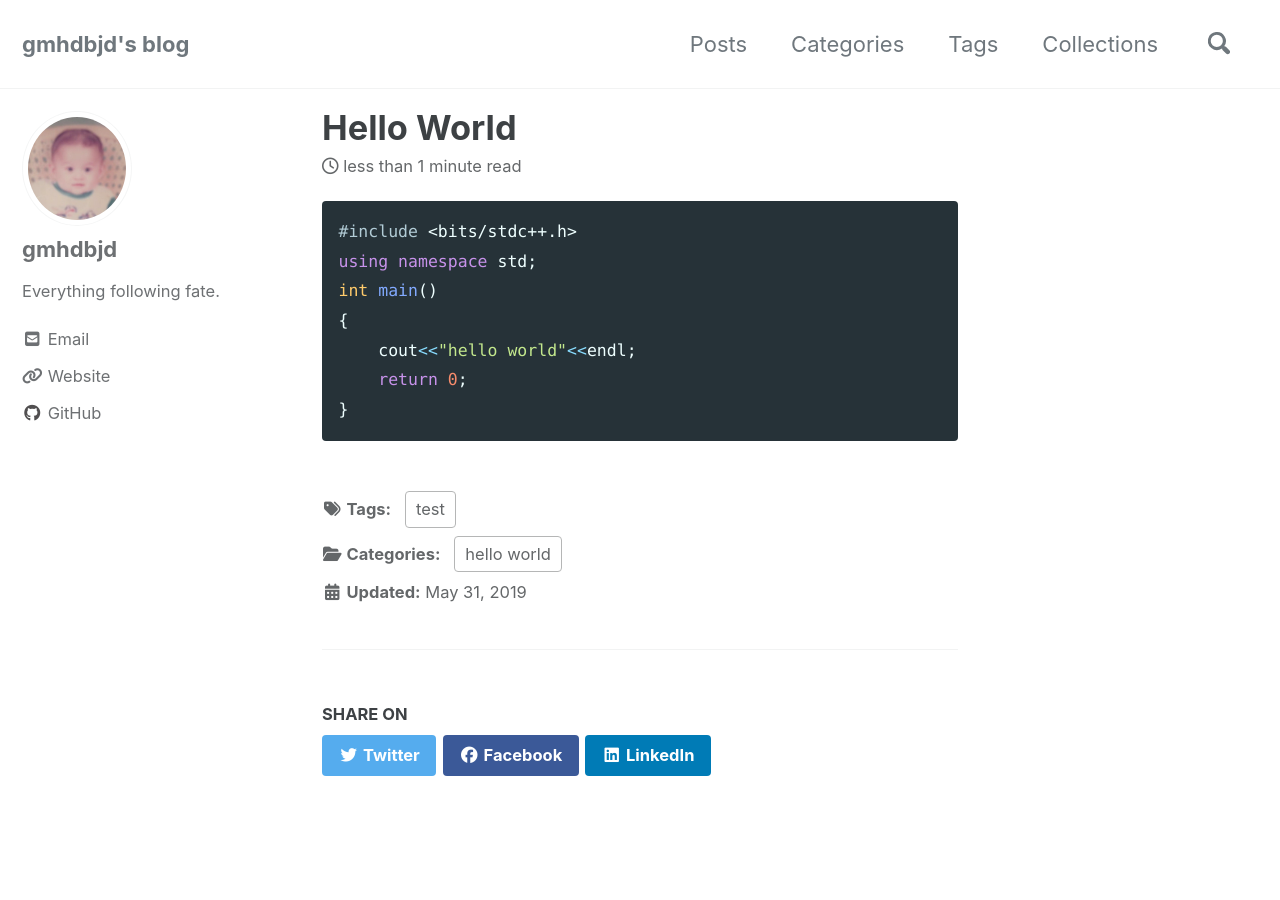
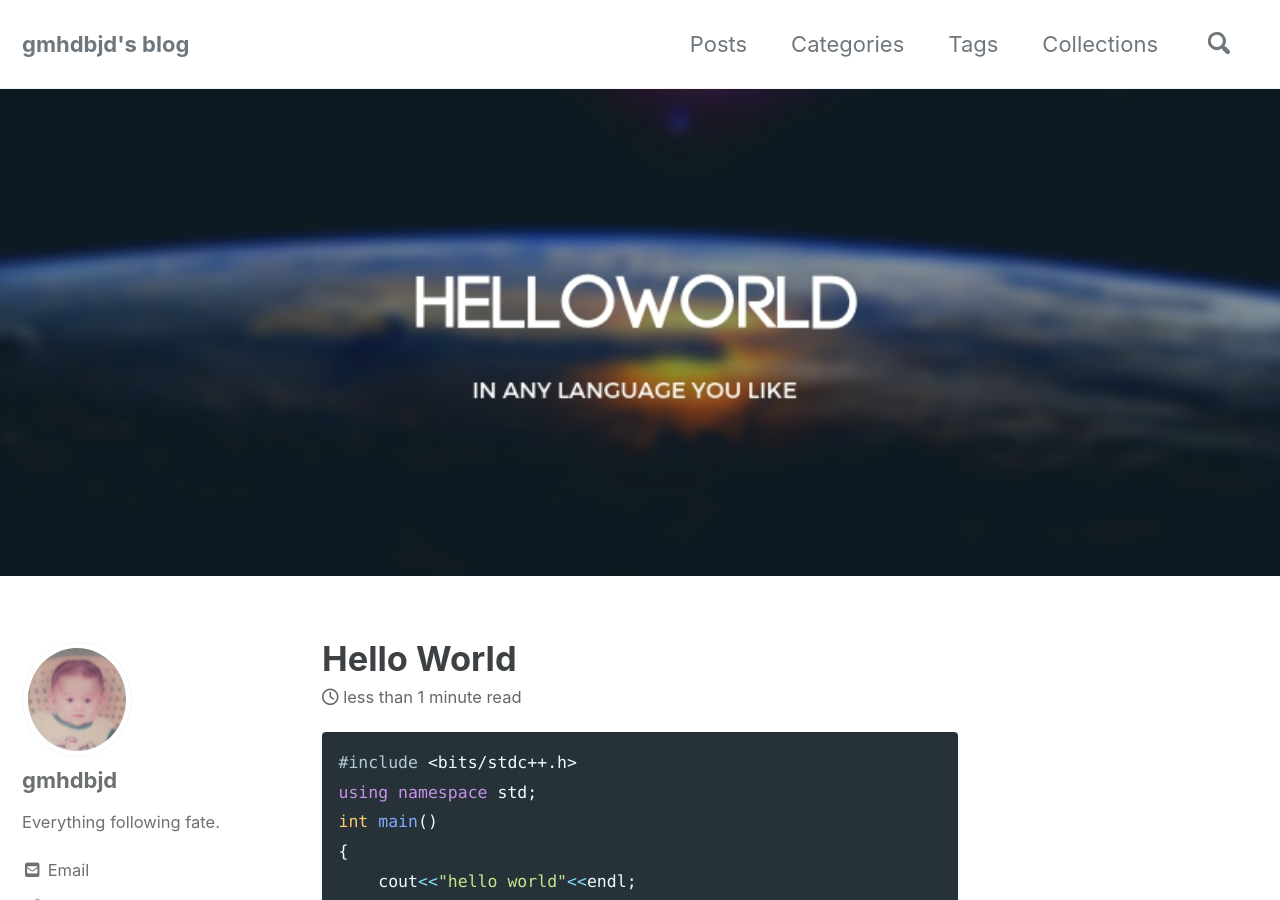
Before and after one commit to GMHDBJD/gmhdbjd.github.io, a Jekyll site: the page built from _posts/2019-05-31-hello-world.md, in a window 1280 px wide and 900 px high. Built offline with Jekyll 4.4.1, drawn with Linux system fonts in a browser that asks for light colours; cached includes are drawn as plain includes; nearby versions of some CDN libraries.

Commit message:
update hello world

```diff
--- a/_config.yml
+++ b/_config.yml
@@ -26,7 +26,7 @@ baseurl                  : # the subpath of your site, e.g. "/blog"
 repository               : "gmhdbjd/gmhdbjd.github.io"
 header                   : "/assets/images/cover.jpg"
 cover                    : "/assets/images/cover.jpg"
-teaser                   : "/assets/images/cover.jpg"
+teaser                   :
 logo                     : # path of logo image to display in the masthead, e.g. "/assets/images/88x88.png"
 masthead_title           : # overrides the website title displayed in the masthead, use " " for no title
 # breadcrumbs            : false # true, false (default)
--- a/_posts/2019-05-31-hello-world.md
+++ b/_posts/2019-05-31-hello-world.md
@@ -5,6 +5,9 @@ categories:
     - hello world
 tag:
     - test
+header:
+    image: /assets/images/hello_world.jpg
+    teaser: /assets/images/hello_world.jpg
 ---
 
 
```
Also changed, not shown: assets/images/hello_world.jpg (added).
